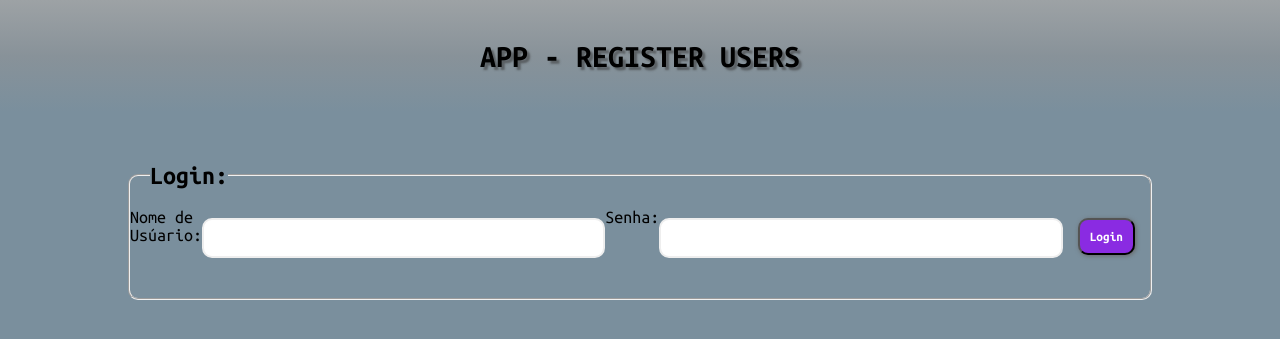
After one commit to EliasjSilva/CRUD-Model-Django, a Django app: page /accounts/login/ in a window 1280 px wide. The commit adds this page. Shown: the top 339 px of the page. Run offline with Django 4.2, Linux system fonts and the light colour scheme.

Commit message:
Adding login user

```diff
--- a/App_Register/templates/register/home.html
+++ b/App_Register/templates/home.html
@@ -15,11 +15,14 @@
 
     <header>
         <h1>APP - REGISTER USERS</h1>
+        {% if user.is_authenticated %}
         <nav>
             <a href="{% url 'home' %}">Home</a>
+            <a href="{% url 'form' %}">Register New User</a>
             <a href="{% url 'list' %}">User List</a>
-            <a href="{% url 'form' %}">Register New User</a>
+            <a href="/accounts/logout">Exit</a>
         </nav>
+        {% endif %}
     </header>
 
 {% block content %}
--- a/App_Register/templates/register/form.html
+++ b/App_Register/templates/register/form.html
@@ -1,6 +1,6 @@
-{% extends 'register/home.html' %}
+{% extends 'home.html' %}
     {% block content %}
-    <div class="form-newuser">
+    <div class="login">
         <form method="POST" enctype="multipart/form-data" target="_self" autocomplete="on">
             {% csrf_token %}
             <fieldset>
@@ -66,7 +66,7 @@
 
             <div class="form-buttons-end">
                 <button type="submit">Save</button>
-                <button type="button"><a href="{% url 'list' %}">Cancel</a></button>
+                <a href="{% url 'list' %}">Cancel</a>
             </div>
         </form>
     </div>
--- a/App_Register/templates/register/list.html
+++ b/App_Register/templates/register/list.html
@@ -1,4 +1,4 @@
-{% extends 'register/home.html' %}
+{% extends 'home.html' %}
 {% block content %}
 
 {% if users %}
--- a/App_Register/templates/register/user.html
+++ b/App_Register/templates/register/user.html
@@ -1,4 +1,4 @@
-{% extends 'register/home.html' %}
+{% extends 'home.html' %}
 {% load static %}
 
 {% block content %}
--- /dev/null
+++ b/registers/registration/login.html
@@ -0,0 +1,27 @@
+{% extends 'home.html' %}
+
+{% block content %}
+
+<div class="form-newuser">
+    <form  method="POST" enctype="multipart/form-data" target="_self" autocomplete="on"> {% csrf_token %}
+
+        <fieldset>
+            <legend>Login:</legend>
+            <label for="username">Nome de Usúario:</label>
+            <input type="text" name="username" id="username" required>
+            <label for="password">Senha:</label>
+            <input type="password" name="password" id="password" required>
+            <button type="submit">Login</button>
+        </fieldset>
+
+        <!-- {% if request.get_full_path == "/account/signup" %}
+        <a href="">Já tenho uma conta</a>
+        {% else %}
+        <a href="">Cadastrar novo Usúario</a>
+        {% endif %} -->
+
+    </form>
+</div>
+
+
+{% endblock %}
--- a/setup/urls.py
+++ b/setup/urls.py
@@ -15,7 +15,7 @@ Including another URLconf
     2. Add a URL to urlpatterns:  path('blog/', include('blog.urls'))
 """
 from django.contrib import admin
-from django.urls import path
+from django.urls import path, include
 
 from django.conf import settings
 from django.conf.urls.static import static
@@ -25,6 +25,7 @@ from  App_Register import views
 urlpatterns = [
     path('admin/', admin.site.urls),
     path('', views.home, name='home'), # Home
+    path('accounts/', include('django.contrib.auth.urls'), name = 'accounts'), # Login System
     path('List-User/', views.liste, name = 'list'), # Listing
     path('Form/', views.create, name = 'form'), # Creating
     path('List-User/User/<int:id>/', views.read, name = 'user'), # Reading
--- a/static/css/app_register.css
+++ b/static/css/app_register.css
@@ -57,7 +57,7 @@ fieldset legend{
 }
 
 /* *** Inputs *** */
-input[type=text], input[type=file], input[type=date],input[type=email], select{
+input[type=text], input[type=file], input[type=date],input[type=email], input[type=password] ,select{
     width: 100%;
     height: 40px;
     margin: 10px 0 20px 0;
@@ -141,7 +141,7 @@ nav{
     text-align: center;
     padding: 20px 0;
 }
-nav a,form .form-buttons-end button a, form .form-buttons-end button{
+nav a,form .form-buttons-end button a, button{
     text-decoration: none;
     box-shadow: #666 1px 1px 4px;
     border-radius: 10px;
@@ -151,7 +151,7 @@ nav a,form .form-buttons-end button a, form .form-buttons-end button{
     font-weight: bold;
     color: #fff;
 }
-nav a:hover,form .form-buttons-end button a:hover, form .form-buttons-end button:hover{
+nav a:hover,form .form-buttons-end button a:hover, button:hover{
     box-shadow: #666 2px 2px 10px;
     border-radius: 12px;
     background-color: #8014e6;
```
Also changed, not shown: App_Register/views.py (+9 -6 lines), setup/settings.py (+6 -6 lines), db.sqlite3.
